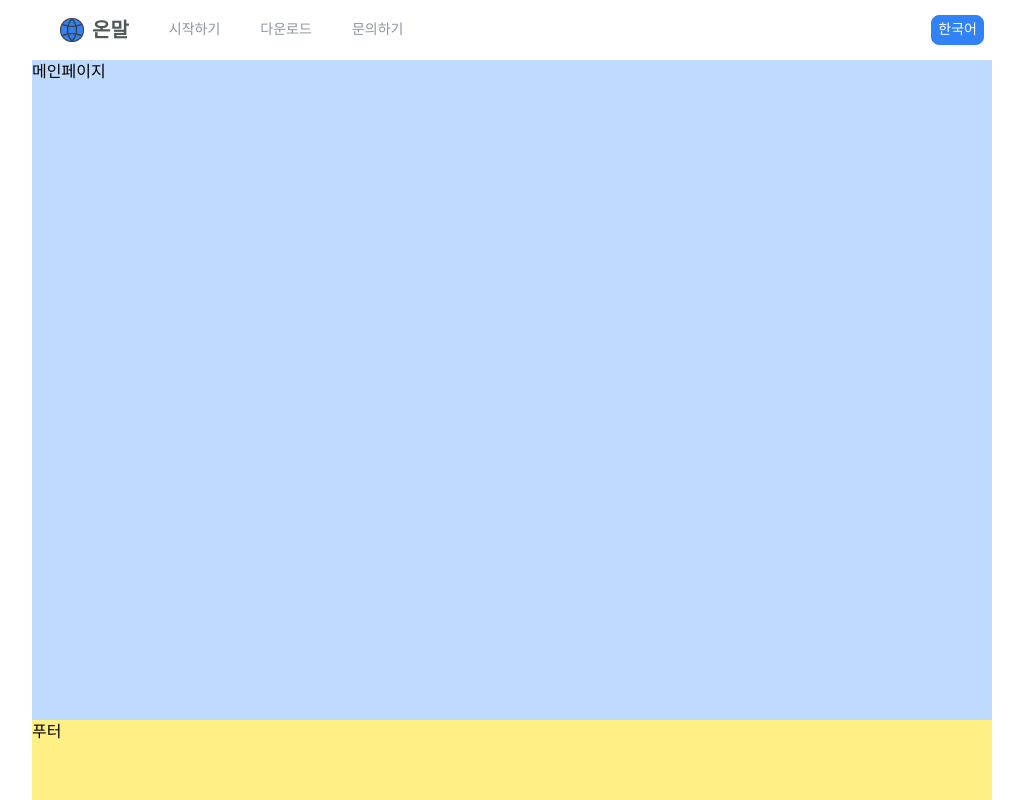
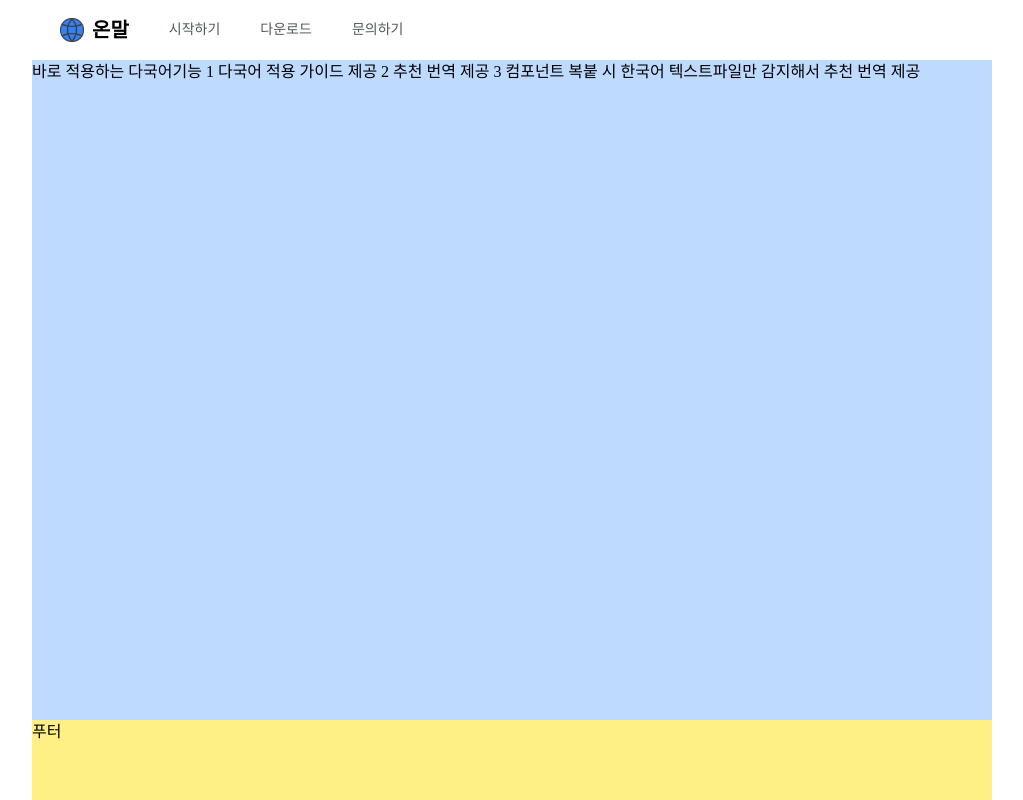
Before and after one commit to righthunkwon/onmal-web, a React (Vite) app: page / in a window 1280 px wide. Shown: the whole page, without its empty margins (128-1151 px from the left). Built offline with nearby package versions, Linux system fonts and the light colour scheme.

Commit message:
design: 헤더 디자인 수정 및 분리

```diff
--- a/index.css
+++ b/index.css
@@ -26,12 +26,12 @@
 }
 
 @layer components {
-  .app-container {
+	.c-container {
 		@apply container mx-auto max-w-3/4;
 	}
 
-  .c-nav-bar {
-    @apply w-full sticky top-0 z-50 h-15;
+	.c-header {
+		@apply fixed top-0 z-50 my-auto h-15 w-full;
 	}
 
 	.c-content {
@@ -39,10 +39,10 @@
 	}
 
 	.c-footer {
-    @apply z-40 w-full min-h-20;
+		@apply z-40 min-h-20 w-full;
 	}
 
 	.c-menu-item {
-    @apply px-3 py-2 mx-2 my-auto rounded-lg hover:bg-gray-100 cursor-pointer whitespace-nowrap;
+		@apply mx-2 my-auto cursor-pointer rounded-lg px-3 py-2 whitespace-nowrap hover:bg-gray-100;
 	}
 }
--- a/src/App.tsx
+++ b/src/App.tsx
@@ -1,37 +1,23 @@
-import logo from '@/assets/images/logo.png';
+import Header from '@/components/Header';
 
-function App() {
-  return (
-    <>
-      <div className='app-container'>
-        {/* 메뉴 */}
-        <nav className='c-nav-bar flex justify-between text-sm'>
-          <div className='flex'>
-            <div className='my-auto mx-2 flex items-center  px-3 py-2 cursor-pointer'>
-              <img className='mx-2 w-6 h-6' src={logo} alt='logo' /> {/* 로고 수정 필요 */}
-              <span className='font-bold text-xl text-ourTextBlack'>온말</span>
-            </div>
-            <ul className='my-auto flex text-ourGray '>
-              <li className='c-menu-item'>시작하기</li>
-              <li className='c-menu-item'>다운로드</li>
-              <li className='c-menu-item'>문의하기</li>
-            </ul>
-          </div>
-          <div className='border-1 border-ourBlue bg-ourBlue text-white  my-auto mx-2 px-1.5 py-1  rounded-lg hover:brightness-110 cursor-pointer whitespace-nowrap'>
-            한국어
-          </div>
+const App = () => {
+	return (
+		<>
+			<div className="c-container">
+				<Header headerProps={'야호'} />
 
-          {/* 아래 화살표 추가 */}
-        </nav>
+				{/* 메인컨텐츠 */}
+				<main className="c-content bg-blue-200">
+					<span>바로 적용하는 다국어</span>
+					기능 1 다국어 적용 가이드 제공 2 추천 번역 제공 3 컴포넌트 복붙 시
+					한국어 텍스트파일만 감지해서 추천 번역 제공
+				</main>
 
-        {/* 중간메인 */}
-        <main className='c-content bg-blue-200'>메인페이지</main>
-
-        {/* 하단 */}
-        <footer className='c-footer bg-yellow-200'>푸터</footer>
-      </div>
-    </>
-  );
-}
+				{/* 하단푸터 */}
+				<footer className="c-footer bg-yellow-200">푸터</footer>
+			</div>
+		</>
+	);
+};
 
 export default App;
--- /dev/null
+++ b/src/components/Header.tsx
@@ -0,0 +1,34 @@
+import React from "react";
+import logo from "@/assets/images/logo.png";
+
+interface HeaderProps {
+  headerProps: string;
+}
+
+const Header: React.FC<HeaderProps> = () => {
+  return (
+    <>
+      <nav className="c-header flex justify-between text-sm">
+        <div className="flex">
+          <div className="mx-2 flex cursor-pointer items-center px-3 py-2">
+            <img className="mx-2 h-6 w-6" src={logo} alt="logo" />{" "}
+            <span className="text- text-xl font-semibold">온말</span>
+          </div>
+          <ul className="text-ourTextBlack flex">
+            <li className="c-menu-item">시작하기</li>
+            <li className="c-menu-item">다운로드</li>
+            <li className="c-menu-item">문의하기</li>
+          </ul>
+        </div>
+        <div className="border-ourBlue bg-ourBlue mx-2 cursor-pointer rounded-lg border-1 px-1.5 py-1 whitespace-nowrap text-white hover:brightness-110">
+          한국어
+        </div>
+
+        {/* 아래 화살표 추가 */}
+      </nav>
+      <div className="h-15"></div>
+    </>
+  );
+};
+
+export default Header;
```
Lines whose indentation alone changed are shown as unchanged.
